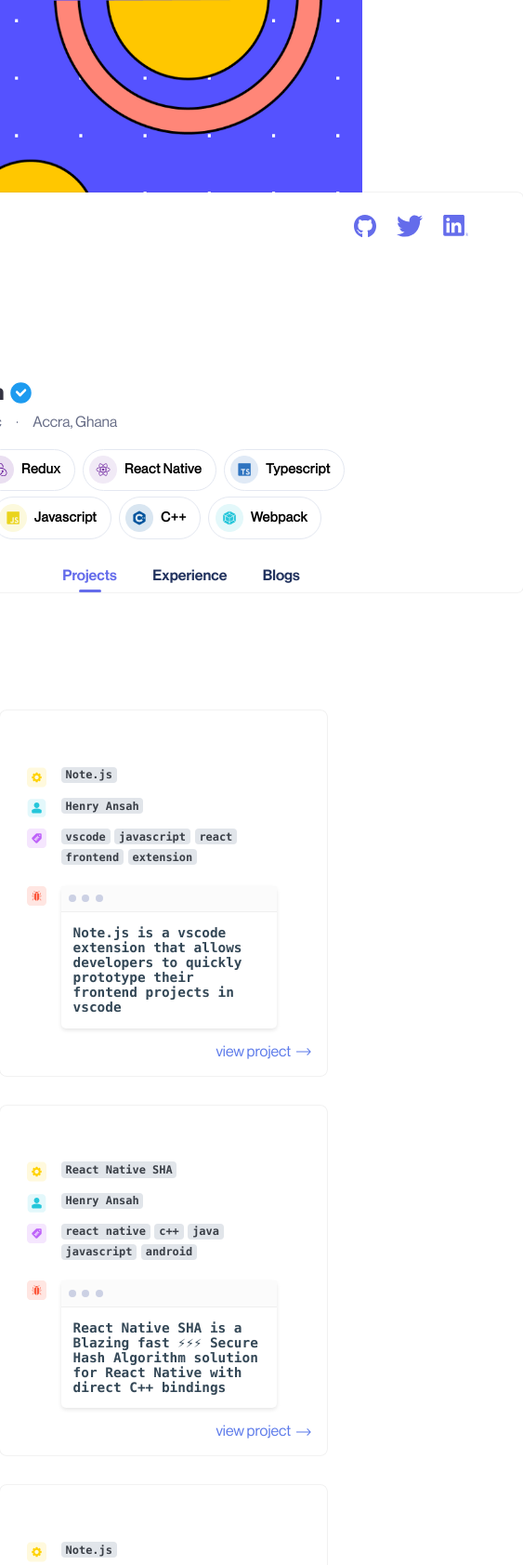
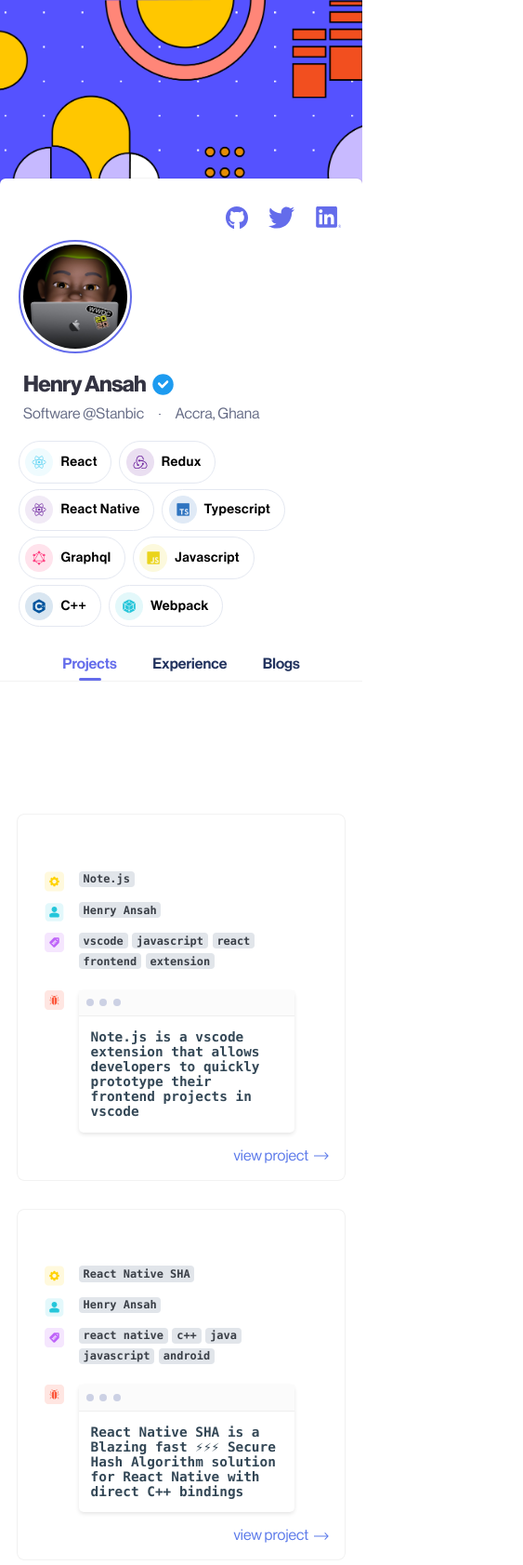
Before and after one commit to henrhie/personal-site, a React app: page / in a window 390 px wide. Shown: the top 1683 px of the page at 93% size, 563 px wide, since content can reach past the window. Built offline with nearby package versions, Linux system fonts and the light colour scheme.

Commit message:
feat: add responsiveness to blogpage and projects page

```diff
--- a/public/index.html
+++ b/public/index.html
@@ -2,11 +2,11 @@
 <html lang="en">
 	<head>
 		<meta charset="utf-8" />
+		<meta
+			name="viewport"
+			content="width=device-width, initial-scale=1.0, maximum-scale=1.0, minimum-scale=1.0,"
+		/>
 		<title>Henry Ansah</title>
-		<link
-			rel="stylesheet"
-			href="//cdnjs.cloudflare.com/ajax/libs/highlight.js/11.4.0/styles/default.min.css"
-		/>
 	</head>
 	<body>
 		<div id="root"></div>
--- a/src/components/blog-page.js
+++ b/src/components/blog-page.js
@@ -18,21 +18,8 @@ const renderBlogs = () => {
 
 export default function BlogPage() {
 	return (
-		<div
-			style={{
-				position: 'relative',
-				top: '-7rem',
-				width: '46rem',
-			}}>
-			<div
-				style={{
-					display: 'flex',
-					flexDirection: 'row',
-					justifyContent: 'space-between',
-					flexWrap: 'wrap',
-				}}>
-				{renderBlogs()}
-			</div>
+		<div className='blog-page'>
+			<div className='blog-page-inner'>{renderBlogs()}</div>
 		</div>
 	);
 }
--- a/src/components/button.js
+++ b/src/components/button.js
@@ -28,27 +28,24 @@ function IconWithTextButton({
 				paddingRight: '0.9rem',
 				marginRight: '0.5rem',
 				marginBottom: '0.4rem',
-			}}
-		>
+			}}>
 			<div
 				style={{
 					display: 'flex',
 					flexDirection: 'row',
 					alignItems: 'center',
-				}}
-			>
+				}}>
 				<img src={Icon} height={imageSize} width={imageSize} crossOrigin />
 				<p
 					style={{
 						// letterSpacing: '-0.025rem',
-						fontFamily: 'neue-roman',
+						fontFamily: 'neue-medium',
 						color: textColor,
-						fontSize: '0.9rem',
+						fontSize: '0.9em',
 						marginLeft: '0.5rem',
-						fontWeight: 'bold',
+						// fontWeight: 'bold',
 						letterSpacing: '0.5px',
-					}}
-				>
+					}}>
 					{text}
 				</p>
 			</div>
--- a/src/components/info-section.js
+++ b/src/components/info-section.js
@@ -20,29 +20,14 @@ function Dot() {
 function InfoSection() {
 	return (
 		<div>
-			<div
-				style={{
-					marginLeft: '2.8rem',
-					display: 'flex',
-					flexDirection: 'row',
-					alignItems: 'center',
-					marginTop: '1.2rem',
-				}}>
+			<div className='info-section'>
 				<h1>Henry Ansah</h1>
 				<img
 					src={verifiedIcon}
 					style={{ height: '1.7rem', width: '1.7rem', marginLeft: '0.3rem' }}
 				/>
 			</div>
-			<div
-				className='status'
-				style={{
-					marginLeft: '2.8rem',
-					marginTop: '0.5rem',
-					display: 'flex',
-					flexDirection: 'row',
-					alignItems: 'center',
-				}}>
+			<div className='status'>
 				<p>Software @Stanbic</p>
 				<Dot />
 				<p>Accra, Ghana</p>
--- a/src/components/profile-card.js
+++ b/src/components/profile-card.js
@@ -21,16 +21,9 @@ function ProfileCard() {
 							display: 'flex',
 							flexDirection: 'row',
 							justifyContent: 'flex-end',
-						}}
-					>
-						<div
-							style={{
-								display: 'flex',
-								flexDirection: 'row',
-								marginRight: '2.2rem',
-								marginTop: '1.5rem',
-							}}
-						>
+							// marginTop: '1.5rem',
+						}}>
+						<div className='socials'>
 							<a href='https://github.com/henrhie' target='_blank'>
 								<img src={GithubIcon} style={{ marginRight: '1.4rem' }} />
 							</a>
@@ -39,8 +32,7 @@ function ProfileCard() {
 							</a>
 							<a
 								href='https://www.linkedin.com/in/henry-ansah-6a8b84167/'
-								target='_blank'
-							>
+								target='_blank'>
 								<img src={LinkedInIcon} style={{ marginRight: '1.4rem' }} />
 							</a>
 						</div>
--- a/src/components/projects-page.js
+++ b/src/components/projects-page.js
@@ -20,23 +20,8 @@ const renderProjectCard = () => {
 
 export default function ProjectsPage() {
 	return (
-		<div
-			style={{
-				position: 'relative',
-				top: '-7rem',
-				width: '46rem',
-			}}
-		>
-			<div
-				style={{
-					display: 'flex',
-					flexDirection: 'row',
-					justifyContent: 'space-between',
-					flexWrap: 'wrap',
-				}}
-			>
-				{renderProjectCard()}
-			</div>
+		<div className='projects-page'>
+			<div className='projects-page-inner'>{renderProjectCard()}</div>
 		</div>
 	);
 }
--- a/src/components/skills-section.js
+++ b/src/components/skills-section.js
@@ -12,19 +12,8 @@ import WebpackIcon from '../../assets/webpack-icon.png';
 
 function SkillsSection() {
 	return (
-		<div
-			style={{
-				marginLeft: '2.7rem',
-				marginTop: '1.2rem',
-				marginBottom: '1.3rem',
-			}}>
-			<div
-				style={{
-					display: 'flex',
-					flexDirection: 'row',
-					flexWrap: 'wrap',
-					width: '77%',
-				}}>
+		<div className='skills-section'>
+			<div className='skills-section-inner'>
 				<IconWithTextButton
 					text='React'
 					Icon={ReactIcon}
@@ -85,7 +74,6 @@ function SkillsSection() {
 					hoverColor='#EAD41C'
 					font='inter-semibold'
 				/>
-
 				<IconWithTextButton
 					text='C++'
 					Icon={CplusplusIcon}
--- a/src/styles.css
+++ b/src/styles.css
@@ -72,6 +72,11 @@ li {
 	object-fit: cover;
 }
 
+.socials {
+	margin-right: 1.5rem;
+	margin-top: 1.3rem;
+}
+
 .button-main {
 	display: flex;
 	height: 2.5rem;
@@ -121,13 +126,11 @@ h1 {
 }
 
 .main-card {
-	/* position: absolute; */
-	/* height: 28rem; */
-	width: 46rem;
 	padding-bottom: 1.9rem;
-	background-color: white;
 	border-radius: 6px;
 	box-shadow: 0px 0px 0.5px 0.8px rgba(0, 0, 0, 0.07);
+	background-color: white;
+	width: 46rem;
 }
 
 .profile-image-main {
@@ -150,12 +153,6 @@ h1 {
 	font-family: 'neue-roman';
 }
 
-.timeline {
-	width: 46rem;
-	position: relative;
-	top: -5rem;
-}
-
 .timeline-item {
 	width: 100%;
 	border-left: 1px solid #e4e8f1;
@@ -167,3 +164,131 @@ h1 {
 	display: flex;
 	justify-content: center;
 }
+
+.skills-section {
+	margin-left: 2.7rem;
+	margin-top: 1.2rem;
+	margin-bottom: 1.3rem;
+}
+
+.skills-section-inner {
+	display: flex;
+	flex-direction: row;
+	flex-wrap: wrap;
+	width: 80%;
+}
+
+.status {
+	margin-left: 2.8rem;
+	margin-top: 0.5rem;
+	display: flex;
+	flex-direction: row;
+	align-items: center;
+}
+
+.info-section {
+	margin-left: 2.8rem;
+	display: flex;
+	flex-direction: row;
+	align-items: center;
+	margin-top: 1.2rem;
+}
+
+.projects-page {
+	position: relative;
+	top: -7rem;
+	width: 46rem;
+}
+
+.projects-page-inner {
+	display: flex;
+	flex-direction: row;
+	justify-content: space-between;
+	flex-wrap: wrap;
+}
+
+.timeline {
+	width: 46rem;
+	/* position: relative; */
+	/* top: -5rem; */
+}
+
+.blog-page {
+	position: relative;
+	top: -7rem;
+	width: 46rem;
+}
+
+.blog-page-inner {
+	display: flex;
+	flex-direction: row;
+	justify-content: space-between;
+	flex-wrap: wrap;
+}
+
+@media screen and (max-width: 700px) {
+	.projects-page {
+		position: unset;
+		width: 100vw;
+	}
+
+	.projects-page-inner {
+		justify-content: center;
+	}
+
+	.blog-page-inner {
+		justify-content: center;
+	}
+
+	.blog-page {
+		position: unset;
+		width: 100vw;
+	}
+
+	.timeline {
+		width: 100vw;
+		position: unset;
+	}
+
+	.background-image {
+		height: 30vh;
+	}
+
+	.main-card-wrapper {
+		margin-top: 80px;
+	}
+
+	.main-card {
+		border-bottom-left-radius: 0;
+		border-bottom-right-radius: 0;
+		width: 100%;
+	}
+
+	.socials {
+		margin-right: 0rem;
+		display: flex;
+		flex-direction: row;
+		margin-top: 30px;
+	}
+
+	.skills-section {
+		margin-left: 20px;
+		margin-right: 20px;
+	}
+
+	.profile-image-main {
+		margin-left: 20px;
+	}
+
+	.skills-section-inner {
+		width: 100%;
+	}
+
+	.info-section {
+		margin-left: 25px;
+	}
+
+	.status {
+		margin-left: 25px;
+	}
+}
```
